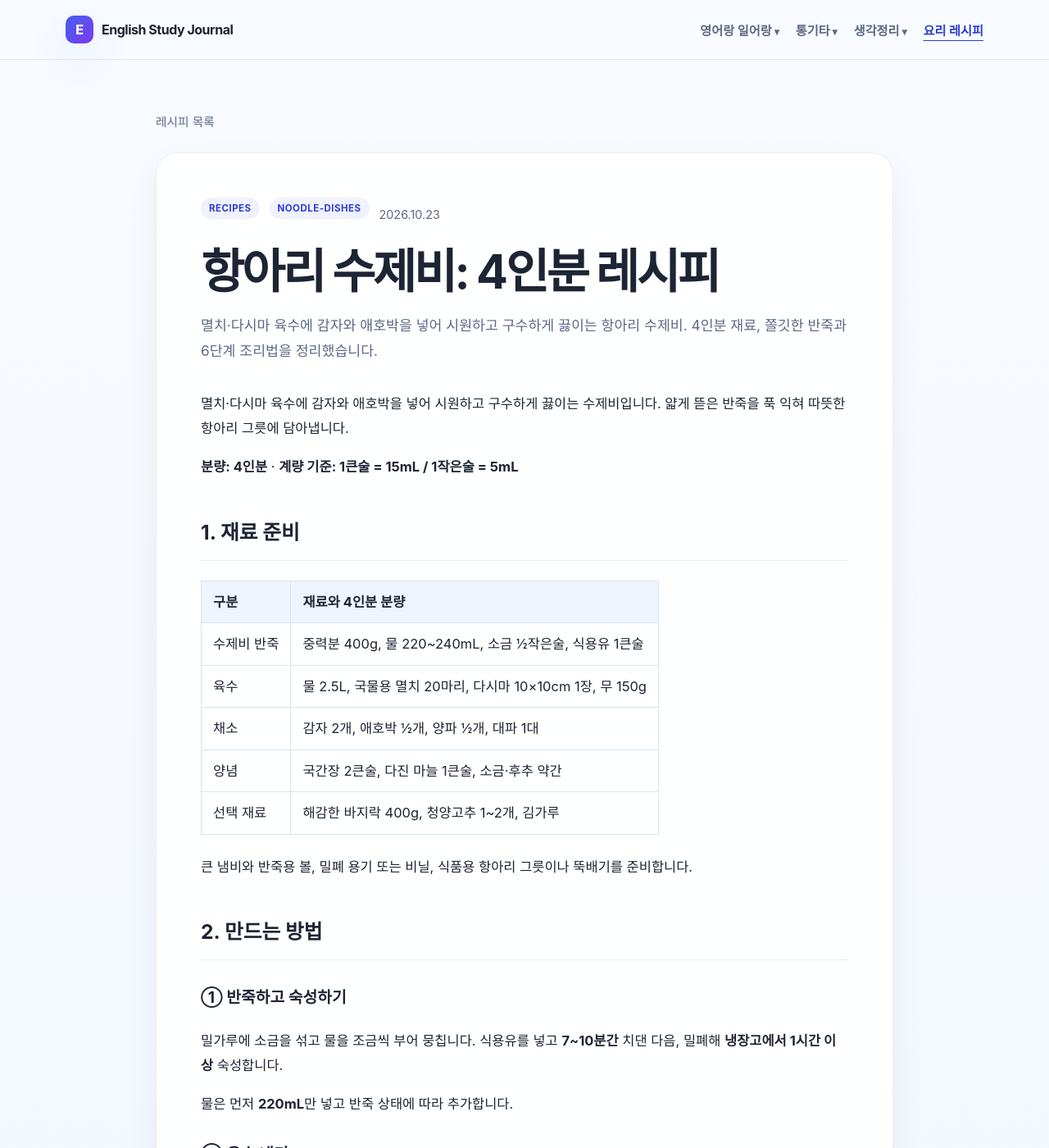
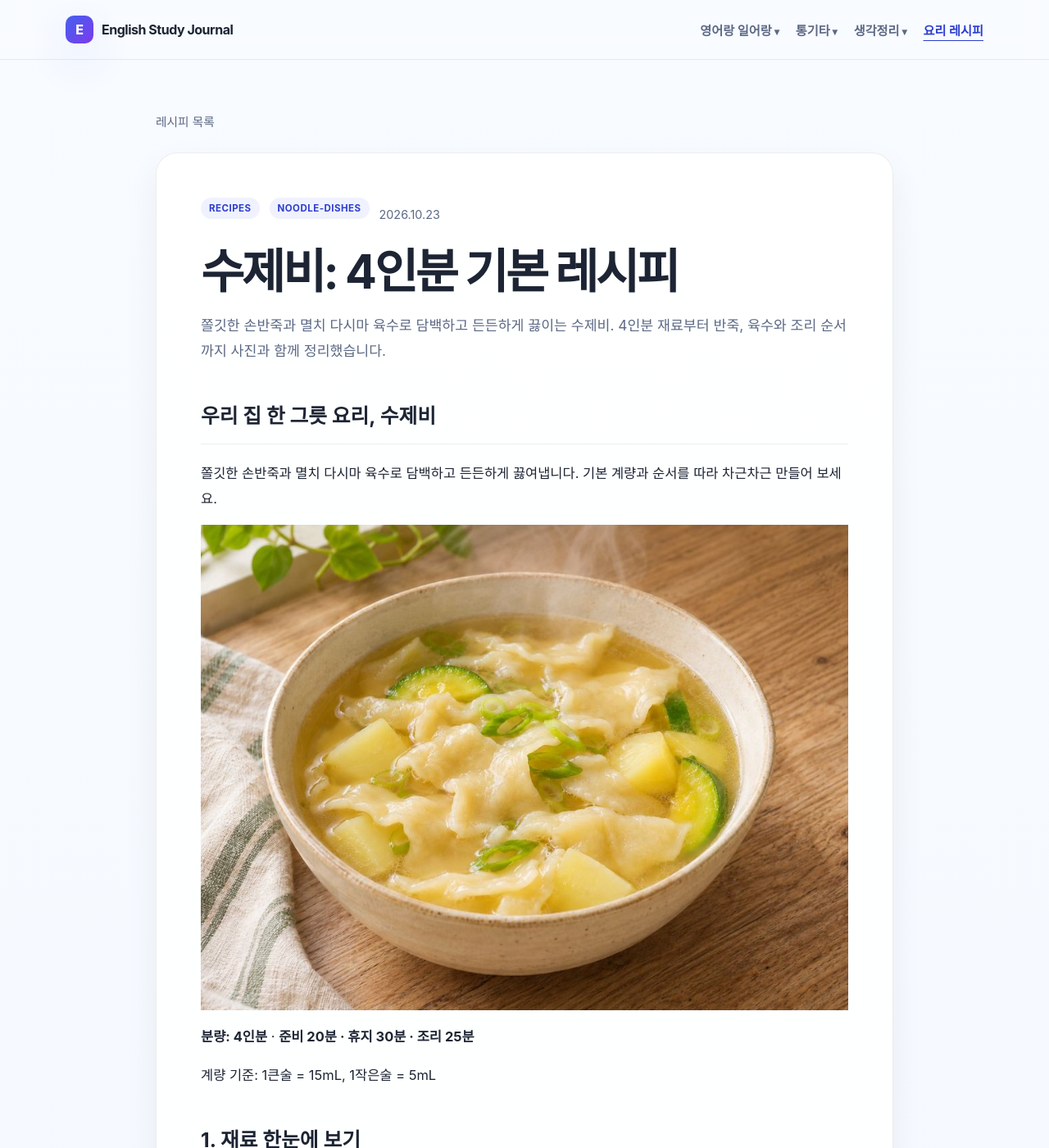
Before and after one commit to sofajohnlee/blog, a Jekyll site: the page built from _posts/2026-10-23-hangari-sujebi-four-servings.md, in a window 1280 px wide and 1400 px high. Shown: the whole window at 82% size. Built offline with Jekyll 4.4.1, drawn with Linux system fonts in a browser that asks for light colours; some of the changed text lies outside the part shown.

Commit message:
수제비 레시피를 PPT 내용과 사진으로 교체

```diff
--- a/_posts/2026-10-23-hangari-sujebi-four-servings.md
+++ b/_posts/2026-10-23-hangari-sujebi-four-servings.md
@@ -1,70 +1,90 @@
 ---
 layout: post
-title: "항아리 수제비: 4인분 레시피"
+title: "수제비: 4인분 기본 레시피"
 date: 2026-10-23 09:00:00 +0900
 study_language: cooking
 categories: [recipes, noodle-dishes]
 permalink: /recipes/hangari-sujebi/
-description: "멸치·다시마 육수에 감자와 애호박을 넣어 시원하고 구수하게 끓이는 항아리 수제비. 4인분 재료, 쫄깃한 반죽과 6단계 조리법을 정리했습니다."
+description: "쫄깃한 손반죽과 멸치 다시마 육수로 담백하고 든든하게 끓이는 수제비. 4인분 재료부터 반죽, 육수와 조리 순서까지 사진과 함께 정리했습니다."
 servings: 4
 ---
 
-멸치·다시마 육수에 감자와 애호박을 넣어 시원하고 구수하게 끓이는 수제비입니다. 얇게 뜯은 반죽을 푹 익혀 따뜻한 항아리 그릇에 담아냅니다.
+## 우리 집 한 그릇 요리, 수제비
 
-**분량: 4인분** · **계량 기준: 1큰술 = 15mL / 1작은술 = 5mL**
+쫄깃한 손반죽과 멸치 다시마 육수로 담백하고 든든하게 끓여냅니다. 기본 계량과 순서를 따라 차근차근 만들어 보세요.
 
-## 1. 재료 준비
+![멸치 다시마 육수로 끓여 따뜻하게 담아낸 수제비]({{ '/assets/images/recipes/sujebi/finished.jpg' | relative_url }})
 
-| 구분 | 재료와 4인분 분량 |
+**분량: 4인분** · **준비 20분 · 휴지 30분 · 조리 25분**
+
+계량 기준: 1큰술 = 15mL, 1작은술 = 5mL
+
+## 1. 재료 한눈에 보기
+
+![수제비 반죽과 육수, 채소를 준비한 모습]({{ '/assets/images/recipes/sujebi/ingredients.jpg' | relative_url }})
+
+### 반죽
+
+| 재료 | 4인분 분량 |
 | --- | --- |
-| 수제비 반죽 | 중력분 400g, 물 220~240mL, 소금 ½작은술, 식용유 1큰술 |
-| 육수 | 물 2.5L, 국물용 멸치 20마리, 다시마 10×10cm 1장, 무 150g |
-| 채소 | 감자 2개, 애호박 ½개, 양파 ½개, 대파 1대 |
-| 양념 | 국간장 2큰술, 다진 마늘 1큰술, 소금·후추 약간 |
-| 선택 재료 | 해감한 바지락 400g, 청양고추 1~2개, 김가루 |
+| 중력분 | 600g |
+| 물 | 300~330mL |
+| 소금 | 1작은술 |
+| 식용유 | 1큰술, 선택 |
 
-큰 냄비와 반죽용 볼, 밀폐 용기 또는 비닐, 식품용 항아리 그릇이나 뚝배기를 준비합니다.
+### 육수와 채소
 
-## 2. 만드는 방법
+| 재료 | 4인분 분량 |
+| --- | --- |
+| 물 | 2.5L |
+| 국물용 멸치 | 20g |
+| 다시마 | 1장 |
+| 감자 | 2개 |
+| 애호박 | ½개 |
+| 양파 | ½개 |
+| 대파 | ½대 |
+| 다진 마늘 | 1큰술 |
+| 국간장 | 1~2큰술 |
+| 소금·후추 | 마지막 간을 맞출 만큼 |
 
-### ① 반죽하고 숙성하기
+간은 국간장으로 먼저 맞춘 뒤 소금으로 마무리합니다.
 
-밀가루에 소금을 섞고 물을 조금씩 부어 뭉칩니다. 식용유를 넣고 **7~10분간** 치댄 다음, 밀폐해 **냉장고에서 1시간 이상** 숙성합니다.
+## 2. 반죽을 치대고 쉬게 하기
 
-물은 먼저 **220mL**만 넣고 반죽 상태에 따라 추가합니다.
+![볼에서 수제비 반죽을 손으로 치대는 모습]({{ '/assets/images/recipes/sujebi/dough.jpg' | relative_url }})
 
-### ② 육수 내기
+### ① 재료 섞기
 
-냄비에 물 2.5L, 내장을 제거한 멸치, 다시마, 무를 넣고 끓입니다. 끓기 시작하면 다시마를 건지고, 약불에서 **15분 더** 끓인 뒤 나머지 건더기를 걸러냅니다.
+밀가루와 소금을 섞고 물을 조금씩 부어 한 덩어리로 만듭니다.
 
-완성 육수는 **약 2~2.2L**가 적당합니다.
+### ② 충분히 치대기
 
-### ③ 채소 익히기
+손으로 **8~10분** 치대 표면이 매끈하고 탄력 있게 합니다.
 
-감자는 **0.7cm 두께**로 썰고 애호박은 반달썰기, 양파는 채썰기, 대파는 어슷썰기 합니다. 육수에 감자와 양파를 넣고 **5~7분간** 끓입니다.
+### ③ 냉장 휴지
 
-### ④ 수제비 떠 넣기
+덮개를 씌워 **냉장고에서 30분 이상** 쉽니다. 반죽이 한결 부드러워집니다.
 
-손에 물을 묻혀 반죽을 얇게 늘린 뒤 한입 크기로 뜯어 넣습니다. 서로 붙지 않도록 중간중간 저어 줍니다.
+**반죽 상태 조절:** 질면 밀가루를 조금 더하고, 되면 물을 1큰술씩 보충하세요.
 
-반죽을 넣는 동안에는 **육수가 계속 끓도록** 불을 유지합니다.
+## 3. 육수에 넣고 익히기
 
-### ⑤ 채소와 양념 넣기
+![끓는 멸치 다시마 육수에 수제비 반죽을 얇게 떼어 넣는 모습]({{ '/assets/images/recipes/sujebi/cooking.jpg' | relative_url }})
 
-애호박, 다진 마늘, 국간장을 넣고 **마지막 반죽을 넣은 시점부터 4~5분간** 끓입니다. 반죽이 두꺼우면 속까지 익었는지 확인하고 조금 더 끓입니다.
+### ① 멸치 다시마 육수
 
-바지락을 넣는다면 이때 함께 넣어 입이 벌어지고 속까지 익을 때까지 끓입니다. 청양고추는 취향에 따라 썰어 넣습니다.
+물 **2.5L**에 멸치와 다시마를 넣고 끓입니다. 끓기 시작하면 다시마를 건지고, 멸치는 **10분 더** 끓인 뒤 건집니다.
 
-### ⑥ 간 맞추고 담기
+### ② 채소와 간 맞추기
 
-대파를 넣고 **1분 더** 끓인 뒤 소금과 후추로 간을 맞춥니다.
+감자와 양파를 넣어 **5~7분** 끓입니다. 감자가 반쯤 익으면 애호박, 다진 마늘, 국간장을 넣습니다.
 
-식품용 항아리 그릇이나 뚝배기를 따뜻한 물로 데워 물기를 닦고, 완성한 수제비를 담습니다. 취향에 따라 김가루를 올립니다.
+### ③ 수제비 익히기
 
-## 3. 맛있게 만드는 요령
+반죽을 얇게 떼어 넣습니다. 서로 붙지 않게 나누어 넣고, **떠오른 뒤 2~3분 더** 끓입니다.
 
-- **쫄깃하면서도 부드럽게:** 반죽을 충분히 숙성하고 얇게 뜯습니다.
-- **국물 농도 조절:** 국물이 너무 걸쭉해지면 뜨거운 물을 조금 보충하고 간을 다시 맞춥니다.
-- **항아리에 담기:** 일반 항아리는 직화에 올리지 않고 담는 용도로 사용합니다. 직접 가열하려면 직화용으로 표시된 조리기구를 사용합니다.
+대파를 넣고 소금·후추로 마지막 간을 맞춥니다.
 
-[요리 레시피 목록으로 돌아가기]({{ '/recipes/' | relative_url }})
+## 4. 함께 먹기와 바지락 추가하기
+
+김치와 함께 내면 잘 어울립니다. 바지락을 더할 때는 해감한 조개를 먼저 넣고 입이 벌어질 때까지 익히세요.
```
Also changed, not shown: assets/images/recipes/sujebi/cooking.jpg (added), assets/images/recipes/sujebi/dough.jpg (added), assets/images/recipes/sujebi/finished.jpg (added), assets/images/recipes/sujebi/ingredients.jpg (added).
